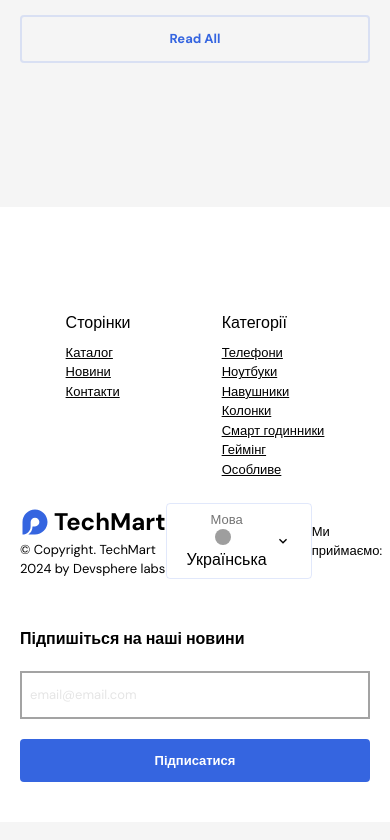
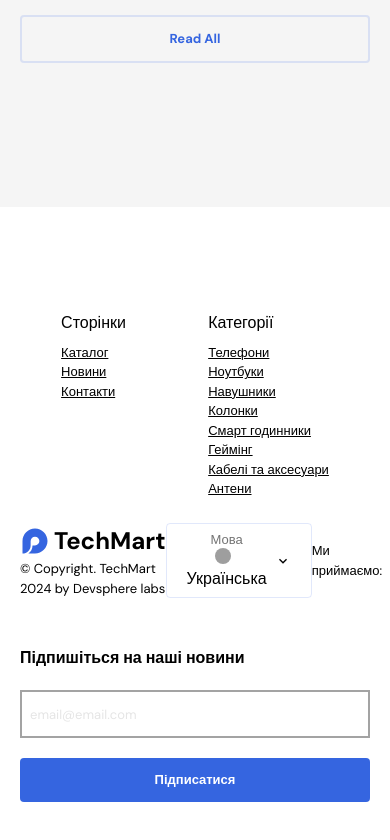
Before and after one commit to Optega/digital-ecommerce-main, a Next.js app: page /blogs/news/behind-the-design-sneaker-production-process-unveiled in a window 390 px wide. Shown: the part 6612-7452 px from the top of the page. Built offline with nearby package versions, Linux system fonts and the light colour scheme; grey boxes are pictures that could not be loaded.

Commit message:
Refactor product listing layout for improved responsiveness and user experience

```diff
--- a/src/data/content.tsx
+++ b/src/data/content.tsx
@@ -92,28 +92,61 @@ export const headerNavData = {
     {
       id: 'ee46t',
       name: 'Телефони',
-      href: '/collections/phones',
+      href: `/collections/${generateSlug('Phones')}`,
       megaMenuData: {
         title: 'ТЕЛЕФОНИ & СМАРТ ГОДИННИКИ',
         menu1Data: {
           title: 'Телефони',
           links: [
-            { href: '/collections/phones', name: 'Fusion F-22' },
-            { href: '/collections/phones', name: 'Hyperion HX-1' },
-            { href: '/collections/phones', name: 'Horizon H-88' },
-            { href: '/collections/phones', name: 'Nova N-s5' },
-            { href: '/collections/phones', name: 'Zenith z-9' },
-            { href: '/collections/phones', name: 'Vortex v-5' },
+            {
+              href: `/collections/${generateSlug('Phones')}`,
+              name: 'Fusion F-22',
+            },
+            {
+              href: `/collections/${generateSlug('Phones')}`,
+              name: 'Hyperion HX-1',
+            },
+            {
+              href: `/collections/${generateSlug('Phones')}`,
+              name: 'Horizon H-88',
+            },
+            {
+              href: `/collections/${generateSlug('Phones')}`,
+              name: 'Nova N-s5',
+            },
+            {
+              href: `/collections/${generateSlug('Phones')}`,
+              name: 'Zenith z-9',
+            },
+            {
+              href: `/collections/${generateSlug('Phones')}`,
+              name: 'Vortex v-5',
+            },
           ],
         },
         menu2Data: {
           title: 'Смарт Годинники',
           links: [
-            { href: '/collections/smart-watches', name: 'Apex Fitness Watch' },
-            { href: '/collections/smart-watches', name: 'Horizon Smart Watch' },
-            { href: '/collections/smart-watches', name: 'Horizon Smart Watch' },
-            { href: '/collections/smart-watches', name: 'Nexus Smart Watch' },
-            { href: '/collections/smart-watches', name: 'Nova Smart Watch' },
+            {
+              href: `/collections/${generateSlug('Smart Watches')}`,
+              name: 'Apex Fitness Watch',
+            },
+            {
+              href: `/collections/${generateSlug('Smart Watches')}`,
+              name: 'Horizon Smart Watch',
+            },
+            {
+              href: `/collections/${generateSlug('Smart Watches')}`,
+              name: 'Horizon Smart Watch',
+            },
+            {
+              href: `/collections/${generateSlug('Smart Watches')}`,
+              name: 'Nexus Smart Watch',
+            },
+            {
+              href: `/collections/${generateSlug('Smart Watches')}`,
+              name: 'Nova Smart Watch',
+            },
           ],
         },
       },
@@ -121,7 +154,7 @@ export const headerNavData = {
     {
       id: 'eerrrt',
       name: 'Ноутбуки',
-      href: 'collections/Laptops',
+      href: `/collections/${generateSlug('Laptops')}`,
       type: 'dropdown',
       dropDownMenuData: [
         {
@@ -145,27 +178,32 @@ export const headerNavData = {
     {
       id: 'eexct',
       name: 'Навушники',
-      href: '/collections/headphones',
+      href: `/collections/${generateSlug('Headphones')}`,
     },
     {
       id: 'h6ii8g',
       name: 'Колонки',
-      href: '/collections/speakers',
+      href: `/collections/${generateSlug('Speakers')}`,
     },
     {
       id: 'h678ty',
       name: 'Смарт годинники',
-      href: '/collections/smart-watches',
+      href: `/collections/${generateSlug('Smart Watches')}`,
     },
     {
       id: 'h6i78g',
       name: 'Геймінг',
-      href: '/collections/gaming',
-    },
-    {
-      id: 'f678ty',
-      name: 'Особливе',
-      href: '/collections/features',
+      href: `/collections/${generateSlug('Gaming')}`,
+    },
+    {
+      id: 'f578ty',
+      name: 'Кабелі та аксесуари',
+      href: `/collections/${generateSlug('Cables and accessories')}`,
+    },
+    {
+      id: 'f548ty',
+      name: 'Антени',
+      href: `/collections/${generateSlug('Antennas')}`,
     },
   ],
 };
@@ -193,37 +231,42 @@ export const catalogNavLinks: NavItemType[] = [
   {
     id: 'ee46t',
     name: 'Телефони',
-    href: '/phones',
+    href: `/${generateSlug('Phones')}`,
   },
   {
     id: 'eerrrt',
     name: 'Ноутбуки',
-    href: '/Laptops',
+    href: `/${generateSlug('Laptops')}`,
   },
   {
     id: 'eexct',
     name: 'Навушники',
-    href: '/headphones',
+    href: `/${generateSlug('Headphones')}`,
   },
   {
     id: 'h6ii8g',
     name: 'Колонки',
-    href: '/speakers',
+    href: `/${generateSlug('Speakers')}`,
   },
   {
     id: 'h678ty',
     name: 'Смарт годинники',
-    href: '/smart-watches',
+    href: `/${generateSlug('Smart Watches')}`,
   },
   {
     id: 'h6i78g',
     name: 'Геймінг',
-    href: '/gaming',
-  },
-  {
-    id: 'f678ty',
-    name: 'Особливе',
-    href: '/features',
+    href: `/${generateSlug('Gaming')}`,
+  },
+  {
+    id: 'f578ty',
+    name: 'Кабелі та аксесуари',
+    href: `/${generateSlug('Cables and accessories')}`,
+  },
+  {
+    id: 'f548ty',
+    name: 'Антени',
+    href: `/${generateSlug('Antennas')}`,
   },
 ];
 
@@ -266,56 +309,56 @@ export const categoriesData = [
     slug: generateSlug('Headphones'),
     imgUrl: headphonesCat,
     bannerUrl: headphonesBanner,
-    href: '/collections/headphones',
+    href: `/collections/${generateSlug('Headphones')}`,
   },
   {
     title: 'Телефони',
     slug: generateSlug('Phones'),
     imgUrl: phonesCat,
     bannerUrl: phonesBanner,
-    href: '/collections/phones',
+    href: `/collections/${generateSlug('Phones')}`,
   },
   {
     title: 'Колонки',
     slug: generateSlug('Speakers'),
     imgUrl: speakersCat,
     bannerUrl: speakersBanner,
-    href: '/collections/speakers',
+    href: `/collections/${generateSlug('Speakers')}`,
   },
   {
     title: 'Смарт годинники',
     slug: generateSlug('Smart Watches'),
     imgUrl: smartWatchCat,
     bannerUrl: smartWatchBanner,
-    href: '/collections/smart-watches',
+    href: `/collections/${generateSlug('Smart Watches')}`,
   },
   {
     title: 'Геймінг',
     slug: generateSlug('Gaming'),
     imgUrl: gamingCat,
     bannerUrl: gamingBanner,
-    href: '/collections/gaming',
+    href: `/collections/${generateSlug('Gaming')}`,
   },
   {
     title: 'Ноутбуки',
     slug: generateSlug('Laptops'),
     imgUrl: laptopCat,
     bannerUrl: laptopBanner,
-    href: '/collections/laptops',
+    href: `/collections/${generateSlug('Laptops')}`,
   },
   {
     title: 'Кабелі та аксесуари',
-    slug: generateSlug('cables-and-accessories'),
+    slug: generateSlug('Cables and accessories'),
     imgUrl: laptopCat,
     bannerUrl: laptopBanner,
-    href: `/collections/${generateSlug('cables-and-accessories')}`,
+    href: `/collections/${generateSlug('Cables and accessories')}`,
   },
   {
     title: 'Антени',
-    slug: generateSlug('antennas'),
+    slug: generateSlug('Antennas'),
     imgUrl: laptopCat,
     bannerUrl: laptopBanner,
-    href: `/collections/${generateSlug('antennas')}`,
+    href: `/collections/${generateSlug('Antennas')}`,
   },
 ];
 
@@ -371,25 +414,25 @@ export const landingPageHeaderData = [
     title: 'Оновіть свою технічну гру',
     image: phoneheader,
     tag: 'Телефони',
-    href: '/collections/phones',
+    href: `/collections/${generateSlug('Phones')}`,
   },
   {
     title: 'Відкрийте для себе ідеальні ігрові рішення',
     image: gamingheader,
     tag: 'Геймінг',
-    href: '/collections/gaming',
+    href: `/collections/${generateSlug('Gaming')}`,
   },
   {
     title: 'Почуйте різницю',
     image: headphonesheader,
     tag: 'Навушники',
-    href: '/collections/headphones',
+    href: `/collections/${generateSlug('Headphones')}`,
   },
   {
     title: 'Відчуйте новітні технології',
     image: watchheader,
     tag: 'Смарт годинники',
-    href: '/collections/smart-watches',
+    href: `/collections/${generateSlug('Smart Watches')}`,
   },
 ];
 
@@ -481,7 +524,7 @@ export const products = [
     coverImage: macbook,
     currentPrice: 335,
     previousPrice: 478,
-    category: 'Laptops',
+    category: 'Ноутбуки',
     rating: 4.8,
     reviews: 56,
     pieces_sold: 600,
@@ -515,7 +558,7 @@ export const products = [
     coverImage: jbl,
     currentPrice: 334,
     previousPrice: 474,
-    category: 'Speakers',
+    category: 'Колонки',
     rating: 4.8,
     reviews: 56,
     pieces_sold: 600,
@@ -549,7 +592,7 @@ export const products = [
     coverImage: iphone,
     currentPrice: 552,
     previousPrice: 585,
-    category: 'Phones',
+    category: 'Телефони',
     rating: 4.8,
     reviews: 56,
     pieces_sold: 600,
@@ -583,7 +626,7 @@ export const products = [
     coverImage: pixel,
     currentPrice: 338,
     previousPrice: 391,
-    category: 'Phones',
+    category: 'Телефони',
     rating: 4.8,
     reviews: 56,
     pieces_sold: 600,
@@ -616,7 +659,7 @@ export const products = [
     coverImage: mouse,
     currentPrice: 229,
     previousPrice: 334,
-    category: 'Laptops',
+    category: 'Ноутбуки',
     rating: 4.8,
     reviews: 56,
     pieces_sold: 600,
@@ -649,7 +692,7 @@ export const products = [
     coverImage: gamingcontrollwe,
     currentPrice: 233,
     previousPrice: 553,
-    category: 'Gaming',
+    category: 'Геймінг',
     rating: 4.8,
     reviews: 56,
     pieces_sold: 600,
@@ -682,7 +725,7 @@ export const products = [
     coverImage: fifa,
     currentPrice: 585,
     previousPrice: 628,
-    category: 'Gaming',
+    category: 'Геймінг',
     rating: 4.8,
     reviews: 56,
     pieces_sold: 600,
@@ -716,7 +759,7 @@ export const products = [
     coverImage: harman,
     currentPrice: 489,
     previousPrice: 552,
-    category: 'Speakers',
+    category: 'Колонки',
     rating: 4.8,
     reviews: 56,
     pieces_sold: 600,
@@ -749,7 +792,7 @@ export const products = [
     coverImage: ear,
     currentPrice: 342,
     previousPrice: 411,
-    category: 'Headphones',
+    category: 'Навушники',
     rating: 4.8,
     reviews: 56,
     pieces_sold: 600,
@@ -782,7 +825,7 @@ export const products = [
     coverImage: head,
     currentPrice: 123,
     previousPrice: 236,
-    category: 'Headphones',
+    category: 'Навушники',
     rating: 4.8,
     reviews: 56,
     pieces_sold: 600,
@@ -815,7 +858,7 @@ export const products = [
     coverImage: applwwatch1,
     currentPrice: 495,
     previousPrice: 689,
-    category: 'Smart Watches',
+    category: 'Смарт годинники',
     rating: 4.8,
     reviews: 56,
     pieces_sold: 600,
@@ -848,7 +891,7 @@ export const products = [
     coverImage: watch2,
     currentPrice: 207,
     previousPrice: 118,
-    category: 'Smart Watches',
+    category: 'Смарт годинники',
     rating: 4.8,
     reviews: 56,
     pieces_sold: 600,
@@ -1384,24 +1427,57 @@ export const paymentsData = [
 // remove this
 export const phoneLinks = [
   {
-    title: 'Phones',
+    title: 'Телефони',
     links: [
-      { href: '/collections/phones', name: 'Fusion F-22' },
-      { href: '/collections/phones', name: 'Hyperion HX-1' },
-      { href: '/collections/phones', name: 'Horizon H-88' },
-      { href: '/collections/phones', name: 'Nova N-s5' },
-      { href: '/collections/phones', name: 'Zenith z-9' },
-      { href: '/collections/phones', name: 'Vortex v-5' },
-    ],
-  },
-  {
-    title: 'Smart Watches',
+      {
+        href: `/collections/${generateSlug('Phones')}`,
+        name: 'Fusion F-22',
+      },
+      {
+        href: `/collections/${generateSlug('Phones')}`,
+        name: 'Hyperion HX-1',
+      },
+      {
+        href: `/collections/${generateSlug('Phones')}`,
+        name: 'Horizon H-88',
+      },
+      {
+        href: `/collections/${generateSlug('Phones')}`,
+        name: 'Nova N-s5',
+      },
+      {
+        href: `/collections/${generateSlug('Phones')}`,
+        name: 'Zenith z-9',
+      },
+      {
+        href: `/collections/${generateSlug('Phones')}`,
+        name: 'Vortex v-5',
+      },
+    ],
+  },
+  {
+    title: 'Смарт годинники',
     links: [
-      { href: '/collections/smart-watches', name: 'Apex Fitness Watch' },
-      { href: '/collections/smart-watches', name: 'Horizon Smart Watch' },
-      { href: '/collections/smart-watches', name: 'Horizon Smart Watch' },
-      { href: '/collections/smart-watches', name: 'Nexus Smart Watch' },
-      { href: '/collections/smart-watches', name: 'Nova Smart Watch' },
+      {
+        href: `/collections/${generateSlug('Smart Watches')}`,
+        name: 'Apex Fitness Watch',
+      },
+      {
+        href: `/collections/${generateSlug('Smart Watches')}`,
+        name: 'Horizon Smart Watch',
+      },
+      {
+        href: `/collections/${generateSlug('Smart Watches')}`,
+        name: 'Horizon Smart Watch',
+      },
+      {
+        href: `/collections/${generateSlug('Smart Watches')}`,
+        name: 'Nexus Smart Watch',
+      },
+      {
+        href: `/collections/${generateSlug('Smart Watches')}`,
+        name: 'Nova Smart Watch',
+      },
     ],
   },
 ];
```
